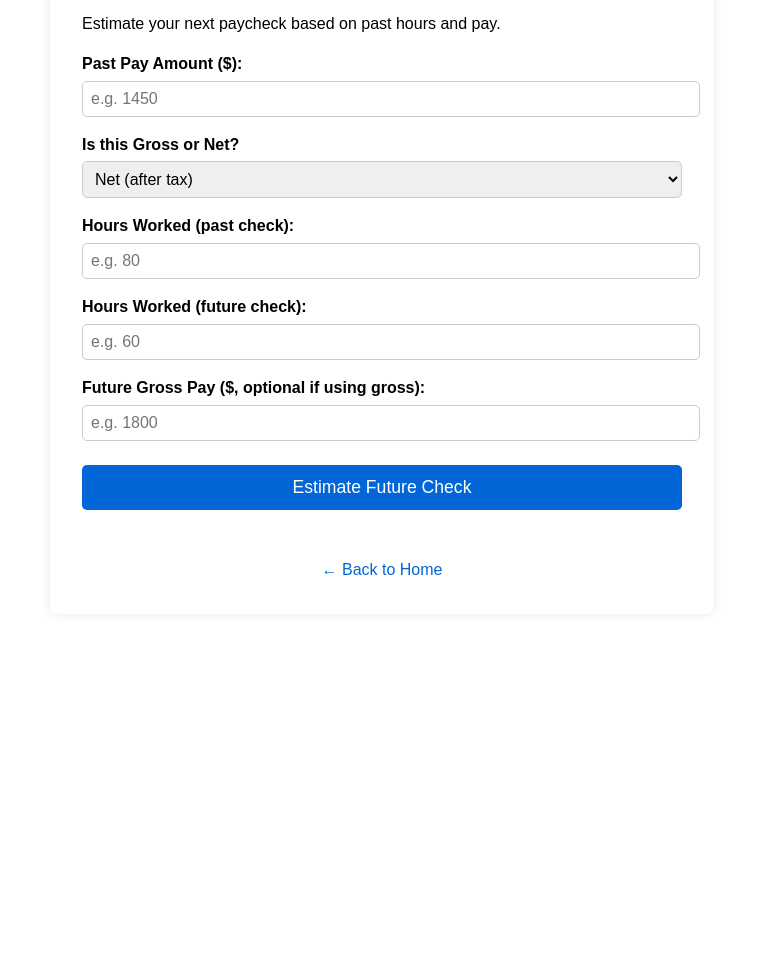
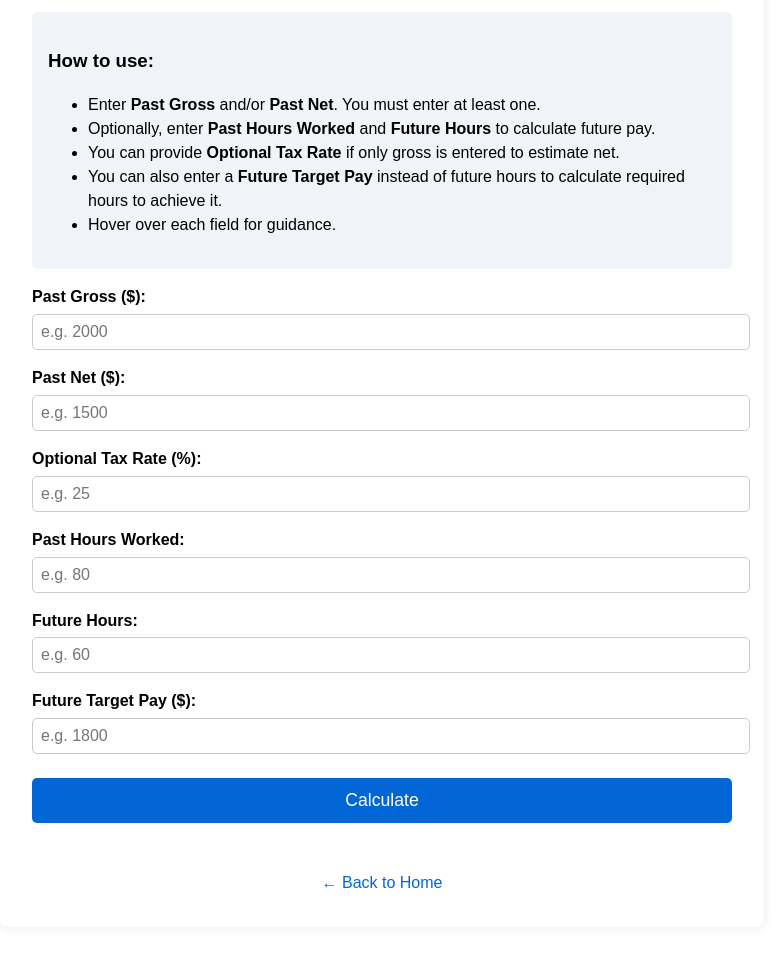
Before and after one commit to sk8inforfood/finance, a plain HTML site: page calculator.html in a window 1280 px wide. Shown: the part 143-1102 px from the top of the page, without its empty margins (258-1039 px from the left). Before the commit the page ends 800 px from the top, so only its background shows below. Drawn offline with Linux system fonts and the light colour scheme.

Commit message:
Update calculator.html

```diff
--- a/calculator.html
+++ b/calculator.html
@@ -1,13 +1,13 @@
 <!DOCTYPE html>
 <html lang="en">
 <head>
-  <meta charset="UTF-8" />
-  <meta name="viewport" content="width=device-width, initial-scale=1.0" />
-  <title>Take-home Check Calculator</title>
+<meta charset="UTF-8">
+<meta name="viewport" content="width=device-width, initial-scale=1.0">
+<title>Take-home Pay Calculator</title>
 <style>
 body {
     font-family: Arial, sans-serif;
-      max-width: 600px;
+    max-width: 700px;
     margin: 2rem auto;
     background: #ffffff;
     padding: 2rem;
@@ -15,116 +15,130 @@
     box-shadow: 0 0 10px rgba(0,0,0,0.1);
     line-height: 1.5;
 }
-    h1 {
-      text-align: center;
-      color: #0366d6;
-    }
-    label {
-      display: block;
-      margin-top: 1rem;
-      font-weight: bold;
-    }
-    input, select {
-      width: 100%;
-      padding: 0.5rem;
-      font-size: 1rem;
-      margin-top: 0.3rem;
-      border: 1px solid #ccc;
-      border-radius: 5px;
-    }
-    button {
-      display: block;
-      width: 100%;
-      margin-top: 1.5rem;
-      padding: 0.75rem;
-      background: #0366d6;
-      color: white;
-      font-size: 1.1rem;
-      border: none;
-      border-radius: 5px;
-      cursor: pointer;
-    }
-    button:hover {
-      background: #024fa3;
-    }
-    #result {
-      margin-top: 1.5rem;
-      font-size: 1.2rem;
-      font-weight: bold;
-      text-align: center;
-      white-space: pre-line;
-    }
-    a {
-      display: inline-block;
-      margin-top: 1.5rem;
-      text-align: center;
-      width: 100%;
-      text-decoration: none;
-      color: #0366d6;
-    }
+h1 { text-align:center; color:#0366d6; }
+label { display:block; margin-top:1rem; font-weight:bold; }
+input, select { width:100%; padding:0.5rem; font-size:1rem; margin-top:0.3rem; border:1px solid #ccc; border-radius:5px; }
+button { display:block; width:100%; margin-top:1.5rem; padding:0.75rem; background:#0366d6; color:white; font-size:1.1rem; border:none; border-radius:5px; cursor:pointer; }
+button:hover { background:#024fa3; }
+#result { margin-top:1.5rem; font-size:1.2rem; font-weight:bold; text-align:center; white-space:pre-line; }
+a { display:inline-block; margin-top:1.5rem; text-align:center; width:100%; text-decoration:none; color:#0366d6; }
+.summary { background:#f0f4f8; padding:1rem; border-radius:6px; margin-bottom:1rem; }
 </style>
 </head>
 <body>
-  <h1>Take-home Check Calculator</h1>
-  <p>Estimate your next paycheck based on past hours and pay.</p>
+<h1>Take-home Pay Calculator</h1>
 
-  <label for="pastPay">Past Pay Amount ($):</label>
-  <input type="number" id="pastPay" placeholder="e.g. 1450" />
+<div class="summary">
+<h3>How to use:</h3>
+<ul>
+<li>Enter <strong>Past Gross</strong> and/or <strong>Past Net</strong>. You must enter at least one.</li>
+<li>Optionally, enter <strong>Past Hours Worked</strong> and <strong>Future Hours</strong> to calculate future pay.</li>
+<li>You can provide <strong>Optional Tax Rate</strong> if only gross is entered to estimate net.</li>
+<li>You can also enter a <strong>Future Target Pay</strong> instead of future hours to calculate required hours to achieve it.</li>
+<li>Hover over each field for guidance.</li>
+</ul>
+</div>
 
-  <label for="payType">Is this Gross or Net?</label>
-  <select id="payType">
-    <option value="net">Net (after tax)</option>
-    <option value="gross">Gross (before tax)</option>
-  </select>
+<label for="pastGross" title="Enter the gross amount of your previous check (before taxes). Optional if you provide net.">Past Gross ($):</label>
+<input type="number" id="pastGross" placeholder="e.g. 2000">
 
-  <label for="pastHours">Hours Worked (past check):</label>
-  <input type="number" id="pastHours" placeholder="e.g. 80" />
+<label for="pastNet" title="Enter the net amount of your previous check (after taxes). Optional if you provide gross.">Past Net ($):</label>
+<input type="number" id="pastNet" placeholder="e.g. 1500">
 
-  <label for="futureHours">Hours Worked (future check):</label>
-  <input type="number" id="futureHours" placeholder="e.g. 60" />
+<label for="taxRate" title="Optional: Enter the tax rate percentage (e.g., 25) if only gross is entered to estimate net.">Optional Tax Rate (%):</label>
+<input type="number" id="taxRate" placeholder="e.g. 25">
 
-  <label for="futureGross">Future Gross Pay ($, optional if using gross):</label>
-  <input type="number" id="futureGross" placeholder="e.g. 1800" />
+<label for="pastHours" title="Enter hours worked for the past check. Optional if you want hourly calculation.">Past Hours Worked:</label>
+<input type="number" id="pastHours" placeholder="e.g. 80">
 
-  <button onclick="calculate()">Estimate Future Check</button>
+<label for="futureHours" title="Enter hours you plan to work for the future check. Leave blank if providing target pay instead.">Future Hours:</label>
+<input type="number" id="futureHours" placeholder="e.g. 60">
+
+<label for="futureTarget" title="Optional: Enter the target take-home pay for the future. If you leave hours blank, the calculator will estimate required hours.">Future Target Pay ($):</label>
+<input type="number" id="futureTarget" placeholder="e.g. 1800">
+
+<button onclick="calculate()">Calculate</button>
 
 <div id="result"></div>
-
 <a href="index.html">← Back to Home</a>
 
 <script>
 function calculate() {
-      const pastPay = parseFloat(document.getElementById('pastPay').value);
-      const payType = document.getElementById('payType').value;
+    const pastGross = parseFloat(document.getElementById('pastGross').value);
+    const pastNet = parseFloat(document.getElementById('pastNet').value);
+    const taxRateInput = parseFloat(document.getElementById('taxRate').value);
     const pastHours = parseFloat(document.getElementById('pastHours').value);
     const futureHours = parseFloat(document.getElementById('futureHours').value);
-      const futureGross = parseFloat(document.getElementById('futureGross').value);
+    const futureTarget = parseFloat(document.getElementById('futureTarget').value);
     const resultDiv = document.getElementById('result');
 
-      if (!pastPay || !pastHours || !futureHours) {
-        resultDiv.textContent = "Please fill in past pay, past hours, and future hours.";
-        resultDiv.style.color = "red";
+    if (!pastGross && !pastNet) {
+        resultDiv.textContent = "Please enter at least Past Gross or Past Net.";
+        resultDiv.style.color="red";
         return;
     }
 
-      let estimatedFuture = 0;
-      let message = "";
-
-      if (payType === "gross" && futureGross) {
-        // Gross pay → net calculation
-        const effectiveRate = pastPay / pastPay; // simple placeholder for consistency
-        estimatedFuture = futureGross * effectiveRate;
-        const percent = (effectiveRate * 100).toFixed(1);
-        message = `Estimated Next Check (gross → net): $${estimatedFuture.toFixed(2)}\nEffective take-home rate: ${percent}%`;
-      } else {
-        // Net pay or gross without future gross
-        const hourlyRate = pastPay / pastHours;
-        estimatedFuture = hourlyRate * futureHours;
-        message = `Estimated Next Check (hourly-based): $${estimatedFuture.toFixed(2)}`;
+    // Determine effective tax rate
+    let effectiveTaxRate;
+    if (pastGross && pastNet) {
+        effectiveTaxRate = 1 - (pastNet / pastGross);
+    } else if (pastGross && taxRateInput) {
+        effectiveTaxRate = taxRateInput/100;
+    } else if (pastGross) {
+        effectiveTaxRate = 0.25; // default 25%
+    } else if (pastNet) {
+        effectiveTaxRate = 0; // net only, assume 0 for calculation
     }
 
-      resultDiv.style.color = "#000";
-      resultDiv.textContent = message;
+    let hourlyRate = 0;
+    if (pastHours) {
+        if (pastNet) {
+            hourlyRate = pastNet / pastHours;
+        } else if (pastGross) {
+            hourlyRate = (pastGross * (1 - effectiveTaxRate)) / pastHours;
+        }
+    }
+
+    let messages = [];
+
+    // Scenario 1: future hours provided
+    if (futureHours) {
+        let futurePay;
+        if (hourlyRate > 0) {
+            futurePay = hourlyRate * futureHours;
+            messages.push(`Estimated Future Pay for ${futureHours} hours: $${futurePay.toFixed(2)}`);
+        } else if (pastGross && pastNet) {
+            // no hours, use gross/net ratio
+            let ratio = pastNet / pastGross;
+            futurePay = futureHours * (pastGross/pastHours)*ratio;
+            messages.push(`Estimated Future Pay for ${futureHours} hours: $${futurePay.toFixed(2)}`);
+        } else {
+            messages.push("Not enough data to estimate future pay with hours.");
+        }
+    }
+
+    // Scenario 2: future target provided, estimate hours
+    if (futureTarget && !futureHours) {
+        if (hourlyRate > 0) {
+            let requiredHours = futureTarget / hourlyRate;
+            messages.push(`To achieve target pay $${futureTarget.toFixed(2)}, you need to work ${requiredHours.toFixed(2)} hours.`);
+        } else if (pastGross && pastNet && pastHours) {
+            let ratio = pastNet / pastGross;
+            let grossHourly = pastGross / pastHours;
+            let requiredHours = futureTarget / (grossHourly * ratio);
+            messages.push(`To achieve target pay $${futureTarget.toFixed(2)}, you need to work ${requiredHours.toFixed(2)} hours.`);
+        } else {
+            messages.push("Not enough data to estimate hours for target pay.");
+        }
+    }
+
+    // Scenario 3: calculate implied tax rate if both gross and net provided
+    if (pastGross && pastNet) {
+        messages.push(`Calculated effective tax rate from past pay: ${(effectiveTaxRate*100).toFixed(1)}%`);
+    }
+
+    resultDiv.style.color="#000";
+    resultDiv.textContent = messages.join("\n");
 }
 </script>
 </body>
```
Lines whose indentation alone changed are shown as unchanged.
